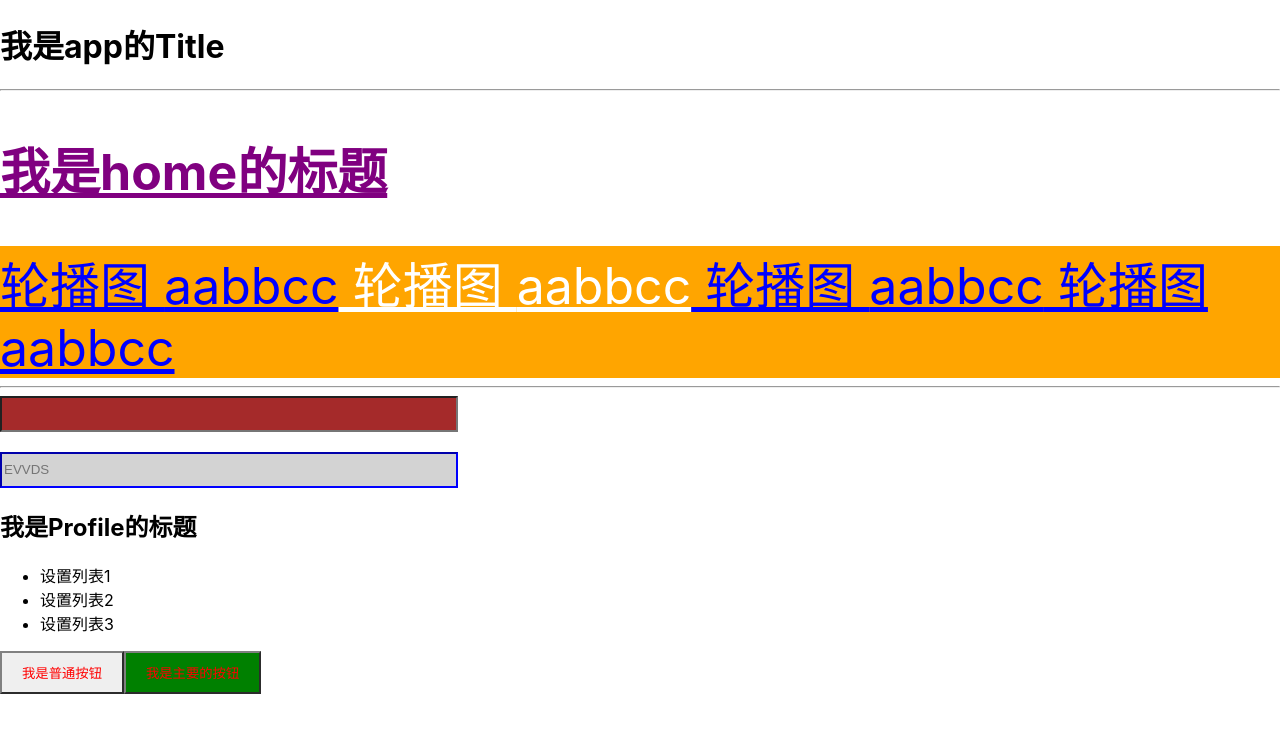
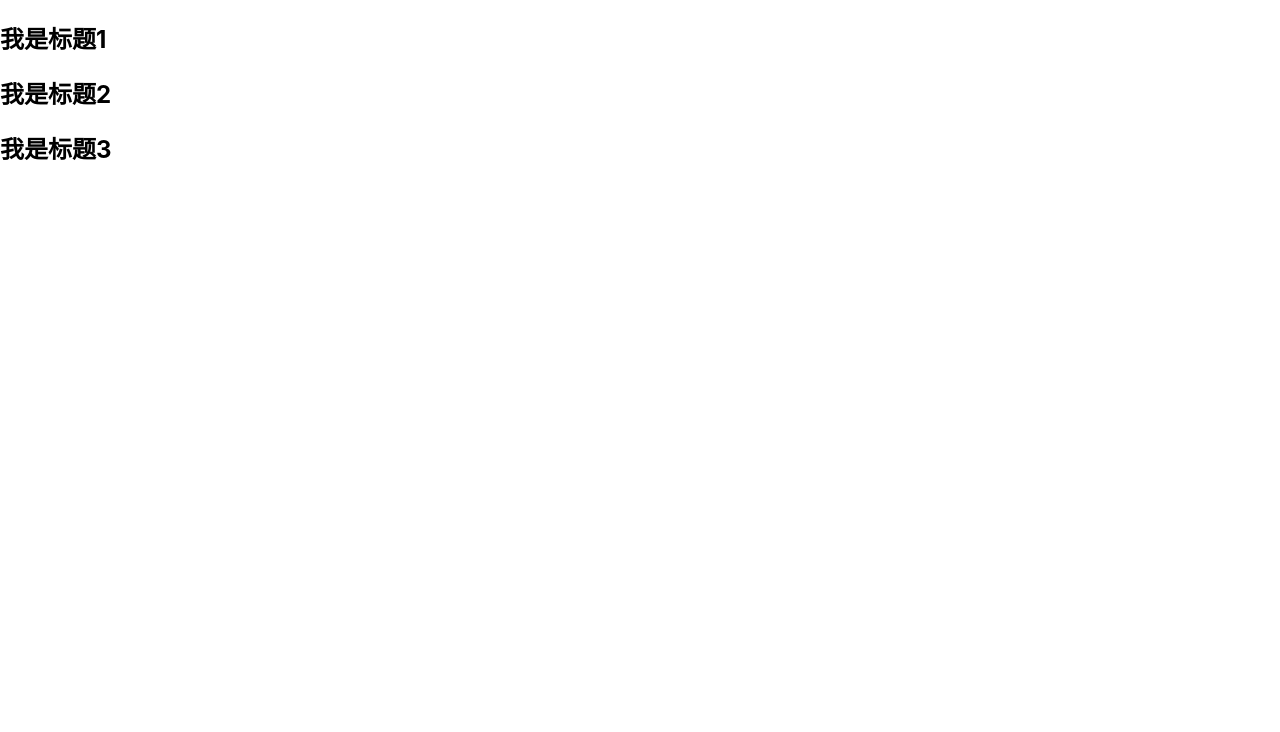
Before and after one commit to SmileYang966/React-study-demo, a React (Create React App) app: page / in a window 1280 px wide. Shown: the top 732 px of the page. Built offline with nearby package versions, Linux system fonts and the light colour scheme.

Commit message:
classnames库的使用

```diff
--- a/package.json
+++ b/package.json
@@ -6,6 +6,7 @@
     "@testing-library/jest-dom": "^5.16.5",
     "@testing-library/react": "^13.4.0",
     "@testing-library/user-event": "^13.5.0",
+    "classnames": "^2.3.2",
     "react": "^18.2.0",
     "react-dom": "^18.2.0",
     "react-scripts": "5.0.1",
--- a/src/index.js
+++ b/src/index.js
@@ -18,7 +18,8 @@ import './source/css/index.css'
 // import App from './source/10-组件内容补充/01-ref的转发'
 // import App from './source/10-组件内容补充/03-fragments的使用'
 // import App from './source/10-组件内容补充/04-StrickMode'
-import App from './source/11-React样式/04-css-in-js/app'
+// import App from './source/11-React样式/04-css-in-js/app'
+import App from './source/12-Ant designn/01-classnames/index'
 
 
 const root = ReactDOM.createRoot(document.getElementById('root'));
--- /dev/null
+++ b/src/source/12-Ant designn/01-classnames/index.js
@@ -0,0 +1,26 @@
+import React, { PureComponent } from 'react'
+import classNames from 'classnames';
+
+export default class App extends PureComponent {
+
+  constructor(props){
+    super(props);
+    this.state = {
+      isActive : true
+    }
+  }
+
+  render() {
+    const { isActive } = this.state;
+    const isBar = true;
+
+
+    return (
+      <div>
+        <h2 className={'title' + (isActive ? " active" : "")}>我是标题1</h2>
+        <h2 className={['title' , (isActive ? "active" : "")].join(' ')}>我是标题2</h2>
+        <h2 className={classNames({ "active" : isActive, "bar" : isBar },'title','aabbb')}>我是标题3</h2>
+      </div>
+    )
+  }
+}
```
Also changed, not shown: 1 other file (tests, documents, lock files or other folders).
